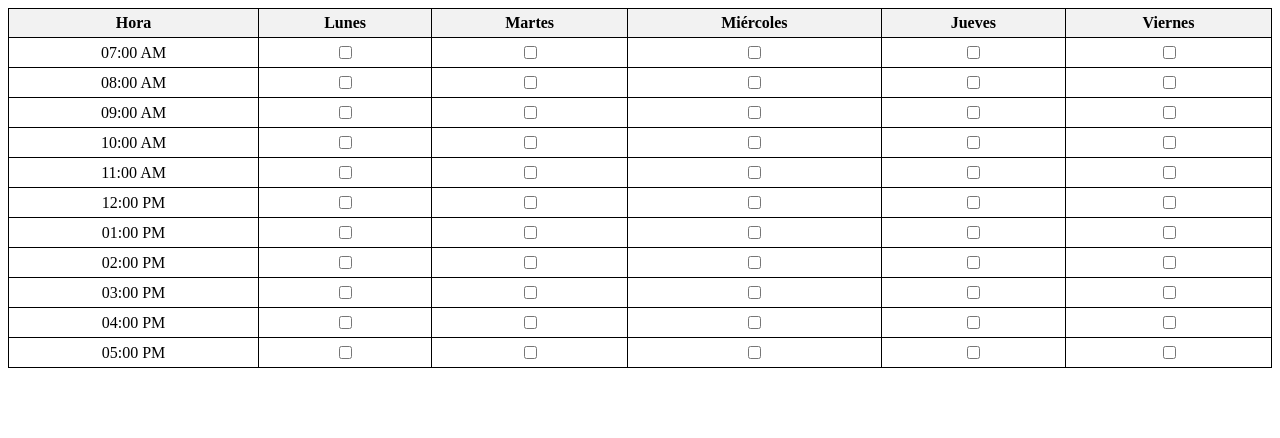
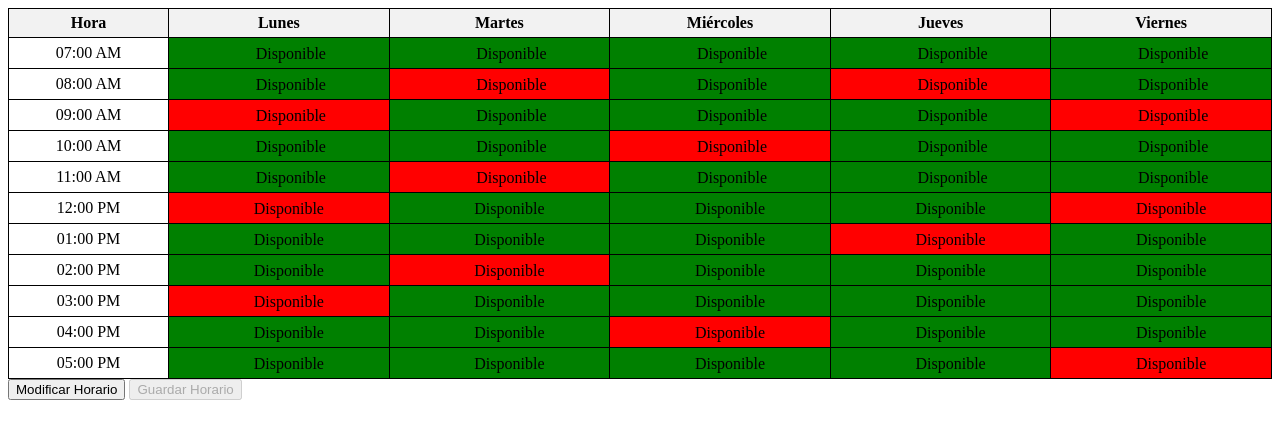
Before and after one commit to SaymedDustga/schedule, a plain HTML site: page index.html in a window 1280 px wide. Drawn offline with Linux system fonts and the light colour scheme.

Commit message:
first step

```diff
--- a/index.html
+++ b/index.html
@@ -14,101 +14,153 @@
         <table>
             <tr>
                 <th>Hora</th>
-                <th>Lunes</th>
-                <th>Martes</th>
-                <th>Miércoles</th>
-                <th>Jueves</th>
-                <th>Viernes</th>
+                <th id="lunes">Lunes</th>
+                <th id="martes">Martes</th>
+                <th id="miércoles">Miércoles</th>
+                <th id="jueves">Jueves</th>
+                <th id="viernes">Viernes</th>
             </tr>
             <tr>
                 <td>07:00 AM</td>
-                <td><input type="checkbox"></td>
-                <td><input type="checkbox"></td>
-                <td><input type="checkbox"></td>
-                <td><input type="checkbox"></td>
-                <td><input type="checkbox"></td>
+                <td id="lunes0700am" class="withcheckbox">
+                    <input type="checkbox">
+                </td>
+                <td id="martes0700am" class="withcheckbox">
+                    <input type="checkbox">
+                </td>
+                <td id="miércoles0700am" class="withcheckbox">
+                    <input type="checkbox">
+                </td>
+                <td id="jueves0700am" class="withcheckbox">
+                    <input type="checkbox">
+                </td>
+                <td id="viernes0700am" class="withcheckbox">
+                    <input type="checkbox">
+                </td>
             </tr>
             <tr>
                 <td>08:00 AM</td>
-                <td><input type="checkbox"></td>
-                <td><input type="checkbox"></td>
-                <td><input type="checkbox"></td>
-                <td><input type="checkbox"></td>
-                <td><input type="checkbox"></td>
+                <td id="lunes0800am" class="withcheckbox">
+                    <input type="checkbox">
+                </td>
+                <td id="martes0800am" class="withcheckbox">
+                    <input type="checkbox">
+                </td>
+                <td id="miércoles0800am" class="withcheckbox">
+                    <input type="checkbox">
+                </td>
+                <td id="jueves0800am" class="withcheckbox">
+                    <input type="checkbox">
+                </td>
+                <td id="viernes0800am" class="withcheckbox">
+                    <input type="checkbox">
+                </td>
             </tr>
             <tr>
                 <td>09:00 AM</td>
-                <td><input type="checkbox"></td>
-                <td><input type="checkbox"></td>
-                <td><input type="checkbox"></td>
-                <td><input type="checkbox"></td>
-                <td><input type="checkbox"></td>
+                <td id="lunes0900am" class="withcheckbox">
+                    <input type="checkbox">
+                </td>
+                <td id="martes0900am" class="withcheckbox">
+                    <input type="checkbox">
+                </td>
+                <td id="miércoles0900am" class="withcheckbox">
+                    <input type="checkbox">
+                </td>
+                <td id="jueves0900am" class="withcheckbox">
+                    <input type="checkbox">
+                </td>
+                <td id="viernes0900am" class="withcheckbox">
+                    <input type="checkbox">
+                </td>
             </tr>
             <tr>
                 <td>10:00 AM</td>
-                <td><input type="checkbox"></td>
-                <td><input type="checkbox"></td>
-                <td><input type="checkbox"></td>
-                <td><input type="checkbox"></td>
-                <td><input type="checkbox"></td>
+                <td id="lunes1000am" class="withcheckbox">
+                    <input type="checkbox">
+                </td>
+                <td id="martes1000am" class="withcheckbox">
+                    <input type="checkbox">
+                </td>
+                <td id="miércoles1000am" class="withcheckbox">
+                    <input type="checkbox">
+                </td>
+                <td id="jueves1000am" class="withcheckbox">
+                    <input type="checkbox">
+                </td>
+                <td id="viernes1000am" class="withcheckbox">
+                    <input type="checkbox">
+                </td>
             </tr>
             <tr>
                 <td>11:00 AM</td>
-                <td><input type="checkbox"></td>
-                <td><input type="checkbox"></td>
-                <td><input type="checkbox"></td>
-                <td><input type="checkbox"></td>
-                <td><input type="checkbox"></td>
+                <td id="lunes1100am" class="withcheckbox">
+                    <input type="checkbox">
+                </td>
+                <td id="martes1100am" class="withcheckbox">
+                    <input type="checkbox">
+                </td>
+                <td id="miércoles1100am" class="withcheckbox">
+                    <input type="checkbox">
+                </td>
+                <td id="jueves1100am" class="withcheckbox">
+                    <input type="checkbox">
+                </td>
+                <td id="viernes1100am" class="withcheckbox">
+                    <input type="checkbox">
+                </td>
             </tr>
             <tr>
                 <td>12:00 PM</td>
-                <td><input type="checkbox"></td>
-                <td><input type="checkbox"></td>
-                <td><input type="checkbox"></td>
-                <td><input type="checkbox"></td>
-                <td><input type="checkbox"></td>
+                <td id="lunes1200pm"><input type="checkbox"></td>
+                <td id="martes1200pm"><input type="checkbox"></td>
+                <td id="miércoles1200pm"><input type="checkbox"></td>
+                <td id="jueves1200pm"><input type="checkbox"></td>
+                <td id="viernes1200pm"><input type="checkbox"></td>
             </tr>
             <tr>
                 <td>01:00 PM</td>
-                <td><input type="checkbox"></td>
-                <td><input type="checkbox"></td>
-                <td><input type="checkbox"></td>
-                <td><input type="checkbox"></td>
-                <td><input type="checkbox"></td>
+                <td id="lunes0100pm"><input type="checkbox"></td>
+                <td id="martes0100pm"><input type="checkbox"></td>
+                <td id="miércoles0100pm"><input type="checkbox"></td>
+                <td id="jueves0100pm"><input type="checkbox"></td>
+                <td id="viernes0100pm"><input type="checkbox"></td>
             </tr>
             <tr>
                 <td>02:00 PM</td>
-                <td><input type="checkbox"></td>
-                <td><input type="checkbox"></td>
-                <td><input type="checkbox"></td>
-                <td><input type="checkbox"></td>
-                <td><input type="checkbox"></td>
+                <td id="lunes0200pm"><input type="checkbox"></td>
+                <td id="martes0200pm"><input type="checkbox"></td>
+                <td id="miércoles0200pm"><input type="checkbox"></td>
+                <td id="jueves0200pm"><input type="checkbox"></td>
+                <td id="viernes0200pm"><input type="checkbox"></td>
             </tr>
             <tr>
                 <td>03:00 PM</td>
-                <td><input type="checkbox"></td>
-                <td><input type="checkbox"></td>
-                <td><input type="checkbox"></td>
-                <td><input type="checkbox"></td>
-                <td><input type="checkbox"></td>
+                <td id="lunes0300pm"><input type="checkbox"></td>
+                <td id="martes0300pm"><input type="checkbox"></td>
+                <td id="miércoles0300pm"><input type="checkbox"></td>
+                <td id="jueves0300pm"><input type="checkbox"></td>
+                <td id="viernes0300pm"><input type="checkbox"></td>
             </tr>
             <tr>
                 <td>04:00 PM</td>
-                <td><input type="checkbox"></td>
-                <td><input type="checkbox"></td>
-                <td><input type="checkbox"></td>
-                <td><input type="checkbox"></td>
-                <td><input type="checkbox"></td>
+                <td id="lunes0400pm"><input type="checkbox"></td>
+                <td id="martes0400pm"><input type="checkbox"></td>
+                <td id="miércoles0400pm"><input type="checkbox"></td>
+                <td id="jueves0400pm"><input type="checkbox"></td>
+                <td id="viernes0400pm"><input type="checkbox"></td>
             </tr>
             <tr>
                 <td>05:00 PM</td>
-                <td><input type="checkbox"></td>
-                <td><input type="checkbox"></td>
-                <td><input type="checkbox"></td>
-                <td><input type="checkbox"></td>
-                <td><input type="checkbox"></td>
+                <td id="lunes0500pm"><input type="checkbox"></td>
+                <td id="martes0500pm"><input type="checkbox"></td>
+                <td id="miércoles0500pm"><input type="checkbox"></td>
+                <td id="jueves0500pm"><input type="checkbox"></td>
+                <td id="viernes0500pm"><input type="checkbox"></td>
             </tr>
         </table>
+        <button id="modificar">Modificar Horario</button>
+        <button id="guardar" disabled>Guardar Horario</button>
     </main>
     <footer>
 
--- a/script.js
+++ b/script.js
@@ -1,39 +1,62 @@
-/*$(document).ready(function() {
-    $.getJSON("horarios.json", function(data) {
-        $.each(data, function(day, schedule) {
-            $.each(schedule, function(time, available) {
-                var checkbox = $("table#schedule td:contains('" + day + "')").siblings().first(); // Encuentra la celda correspondiente al día y selecciona el primer checkbox
-
-                if (available) {
-                    checkbox.find("input[type='checkbox']").prop("checked", true); // Marca el checkbox si el horario está disponible
-                } else {
-                    checkbox.find("input[type='checkbox']").prop("checked", false); // Desmarca el checkbox si el horario no está disponible
-                }
-            });
-        });
-    });
-});*/
+const mod_button = document.getElementById("modificar");
+const save_button = document.getElementById("guardar");
 
 document.addEventListener("DOMContentLoaded", async function() {
     try {
-        // const response = await fetch("C:\\Users\\Saymed Dustga\\Desktop\\Semestre B2024\\Ingenieria del Software\\Development\\schedule.json");
-        // const response = await fetch("C:/Users/Saymed Dustga/Desktop/Semestre B2024/Ingenieria del Software/Development/schedule.json");
-        const response = await fetch("schedule.json");
+        const response = await fetch("https://saymeddustga.github.io/schedule/schedule.json");
         const data = await response.json();
-
-        console.log("test");
 
         Object.entries(data).forEach(([day, schedule]) => {
             Object.entries(schedule).forEach(([time, available]) => {
-                const checkbox = document.querySelector(`table#schedule td:contains('${day}')`).nextElementSibling.querySelector("input[type='checkbox']");
+                const noSpacesTime = time.replace(/\s/g, "").replace(/:/g, "");
+                const selectorString = `table tr > td#${day}${noSpacesTime.toLowerCase()} > input[type="checkbox"]`;
+                const checkbox = document.querySelector(selectorString);
+
                 if (available) {
                     checkbox.checked = true;
+                    const parent = checkbox.parentNode;
+                    parent.style.background = "green";
+                    const label = this.createElement("label");
+                    label.textContent = "Disponible";
+                    parent.appendChild(label);
+
                 } else {
                     checkbox.checked = false;
+                    const parent = checkbox.parentNode;
+                    parent.style.background = "red";
+                    const label = this.createElement("label");
+                    label.textContent = "Disponible";
+                    parent.appendChild(label);
                 }
+                checkbox.style.visibility = "hidden";
+                checkbox.addEventListener("change", function() {
+                    if (this.checked) {
+                        this.parentNode.style.background = "green";
+                    } else {
+                        this.parentNode.style.background = "red";
+                    }
+                });
             });
         });
     } catch (error) {
         console.error("Error fetching or parsing JSON file:", error);
     }
 });
+
+mod_button.addEventListener("click", function() {
+    const checkboxs = document.querySelectorAll('table input[type="checkbox"]');
+    checkboxs.forEach((element) => {
+        element.style.visibility = "visible";
+    })
+    save_button.disabled = false;
+    mod_button.disabled = true;
+});
+
+save_button.addEventListener("click", function() {
+    const checkboxs = document.querySelectorAll('table input[type="checkbox"]');
+    checkboxs.forEach((element) => {
+        element.style.visibility = "hidden";
+    })
+    save_button.disabled = true;
+    mod_button.disabled = false;
+});
--- a/styles.css
+++ b/styles.css
@@ -10,3 +10,9 @@ th, td {
 th {
     background-color: #f2f2f2;
 }
+
+/* Ocultar los checkboxes */
+/*.hide {
+    position: absolute;
+    left: -9999px;
+}*/
```
